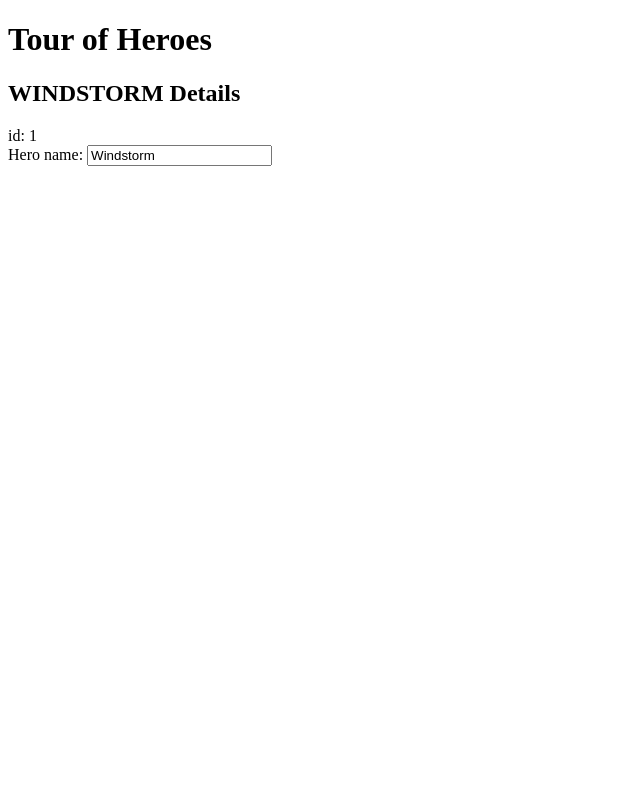
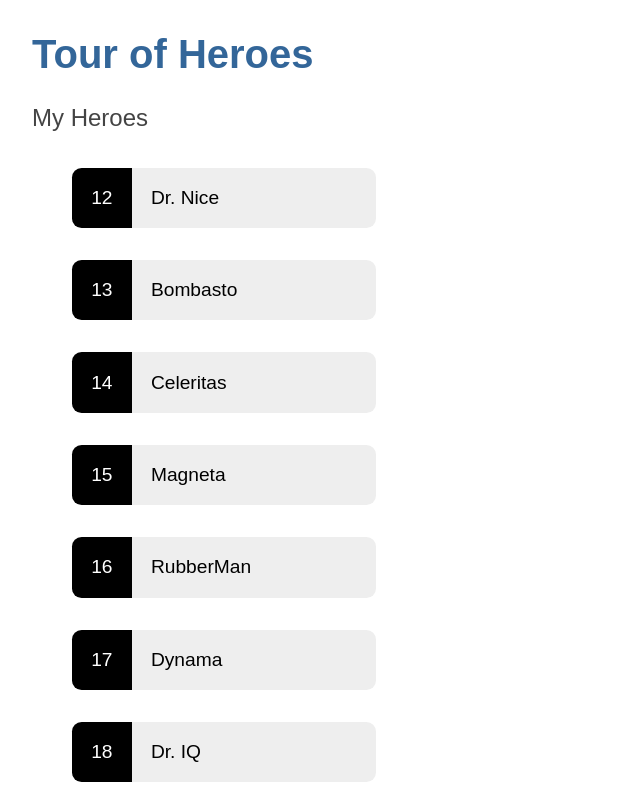
Before and after one commit to LuisSebastian28/Tour-of-heroes-v2, an Angular app: page / in a window 1280 px wide. Shown: the top 800 px of the page, without its empty margins (0-640 px from the left). Built offline with nearby package versions, Linux system fonts and the light colour scheme.

Commit message:
mostrar una lista

```diff
--- a/src/app/heroes/heroes.component.html
+++ b/src/app/heroes/heroes.component.html
@@ -1,6 +1,18 @@
-<h2>{{hero.name | uppercase}} Details</h2>
-<div><span>id: </span>{{hero.id}}</div>
-<div>
-    <label for="name">Hero name: </label>
-    <input id="name" [(ngModel)]="hero.name" placeholder="name">
+<h2>My Heroes</h2>
+<ul class="heroes">
+    <li *ngFor="let hero of heroes">
+        <button [class.selected]="hero === selectedHero" type="button" (click)="onSelect(hero)">
+            <span class="badge">{{hero.id}}</span>
+            <span class="name">{{hero.name}}</span>
+        </button>
+    </li>
+</ul>
+
+<div *ngIf="selectedHero">
+    <h2>{{selectedHero.name | uppercase}} Details</h2>
+    <div>id: {{selectedHero.id}}</div>
+    <div>
+        <label for="hero-name">Hero name: </label>
+        <input id="hero-name" [(ngModel)]="selectedHero.name" placeholder="name">
+    </div>
 </div>
--- a/src/app/heroes/heroes.component.scss
+++ b/src/app/heroes/heroes.component.scss
@@ -0,0 +1,38 @@
+.heroes {
+  list-style-type: none;
+  width: 20em;
+}
+
+.heroes li {
+  display: flex;
+}
+
+.heroes button {
+  display: flex;
+  flex: 1;
+  padding: 0;
+  border-radius: 0.5em;
+}
+
+.heroes .badge {
+  color: white;
+  padding: 1em;
+  background-color: black;
+  border-radius: 0.5em 0 0 0.5em;
+  align-self: center;
+}
+
+.heroes .name {
+  align-self: center;
+  padding: 1em;
+}
+
+.heroes button:hover {
+  color: white;
+  background-color: rgba(0,0,0,0.5);
+}
+
+.heroes button.selected {
+  background-color: black;
+  color: white;
+}
--- a/src/app/heroes/heroes.component.ts
+++ b/src/app/heroes/heroes.component.ts
@@ -1,20 +1,24 @@
 import { Component, OnInit } from '@angular/core';
 import { Hero } from '../hero';
+import { HEROES } from '../mock-heroes';
 
 @Component({
   selector: 'app-heroes',
   templateUrl: './heroes.component.html',
   styleUrls: ['./heroes.component.scss']
 })
+
 export class HeroesComponent implements OnInit {
-  hero: Hero = {
-    id: 1,
-    name: 'Windstorm'
-  };
+
+  heroes = HEROES;
+  selectedHero?: Hero;
 
   constructor() { }
 
   ngOnInit(): void {
   }
 
+  onSelect(hero: Hero): void {
+    this.selectedHero = hero;
+  }
 }
--- /dev/null
+++ b/src/app/mock-heroes.ts
@@ -0,0 +1,13 @@
+import { Hero } from './hero';
+
+export const HEROES: Hero[] = [
+    { id: 12, name: 'Dr. Nice' },
+    { id: 13, name: 'Bombasto' },
+    { id: 14, name: 'Celeritas' },
+    { id: 15, name: 'Magneta' },
+    { id: 16, name: 'RubberMan' },
+    { id: 17, name: 'Dynama' },
+    { id: 18, name: 'Dr. IQ' },
+    { id: 19, name: 'Magma' },
+    { id: 20, name: 'Tornado' }
+];
--- a/src/styles.scss
+++ b/src/styles.scss
@@ -1 +1,43 @@
-/* You can add global styles to this file, and also import other style files */
+h1 {
+  color: #369;
+  font-family: Arial, Helvetica, sans-serif;
+  font-size: 250%;
+}
+h2, h3 {
+  color: #444;
+  font-family: Arial, Helvetica, sans-serif;
+  font-weight: lighter;
+}
+body {
+  margin: 2em;
+}
+body, input[type="text"], button {
+  color: #333;
+  font-family: Cambria, Georgia, serif;
+}
+button {
+  background-color: #eee;
+  border: none;
+  border-radius: 4px;
+  cursor: pointer;
+  color: black;
+  font-size: 1.2rem;
+  padding: 1rem;
+  margin-right: 1rem;
+  margin-bottom: 1rem;
+  margin-top: 1rem;
+}
+button:hover {
+  background-color: black;
+  color: white;
+}
+button:disabled {
+  background-color: #eee;
+  color: #aaa;
+  cursor: auto;
+}
+
+/* everywhere else */
+* {
+  font-family: Arial, Helvetica, sans-serif;
+}
```
